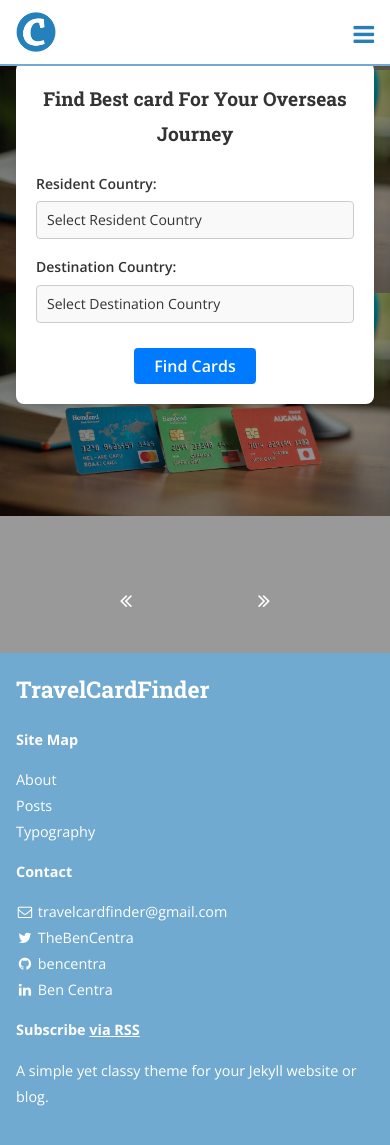
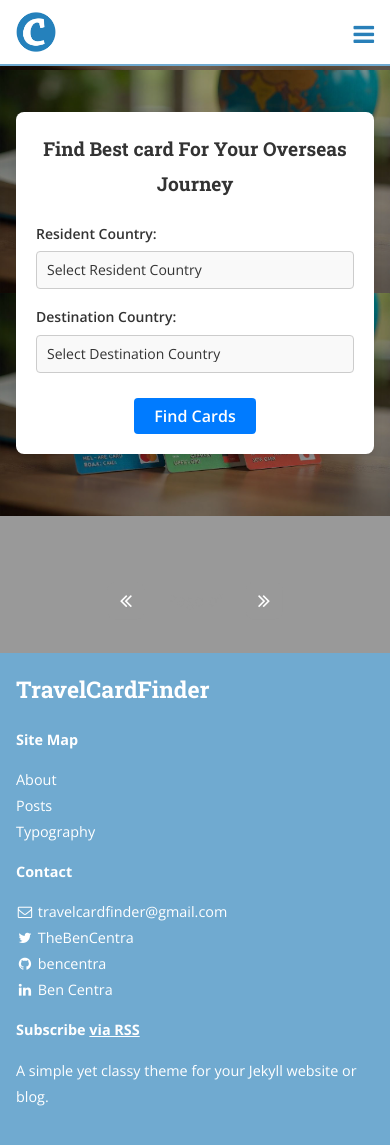
Before and after one commit to TravelCardFinder/TravelCardFinder.github.io, a Jekyll site: the page built from index.html, in a window 390 px wide and 1156 px high. Shown: the top 1145 px of the window. Built offline with Jekyll 4.4.1, drawn with Linux system fonts in a browser that asks for light colours; nearby versions of some CDN libraries.

Commit message:
Added Responsive Mobile changes

```diff
--- a/_sass/base/_travelform.scss
+++ b/_sass/base/_travelform.scss
@@ -118,7 +118,7 @@
     align-items: self-end !important;
     @media (max-width: 600px) {
         width: auto;
-        margin-top: -100px;
+        margin-top: -50px;
         display: block;
 
     }
```
